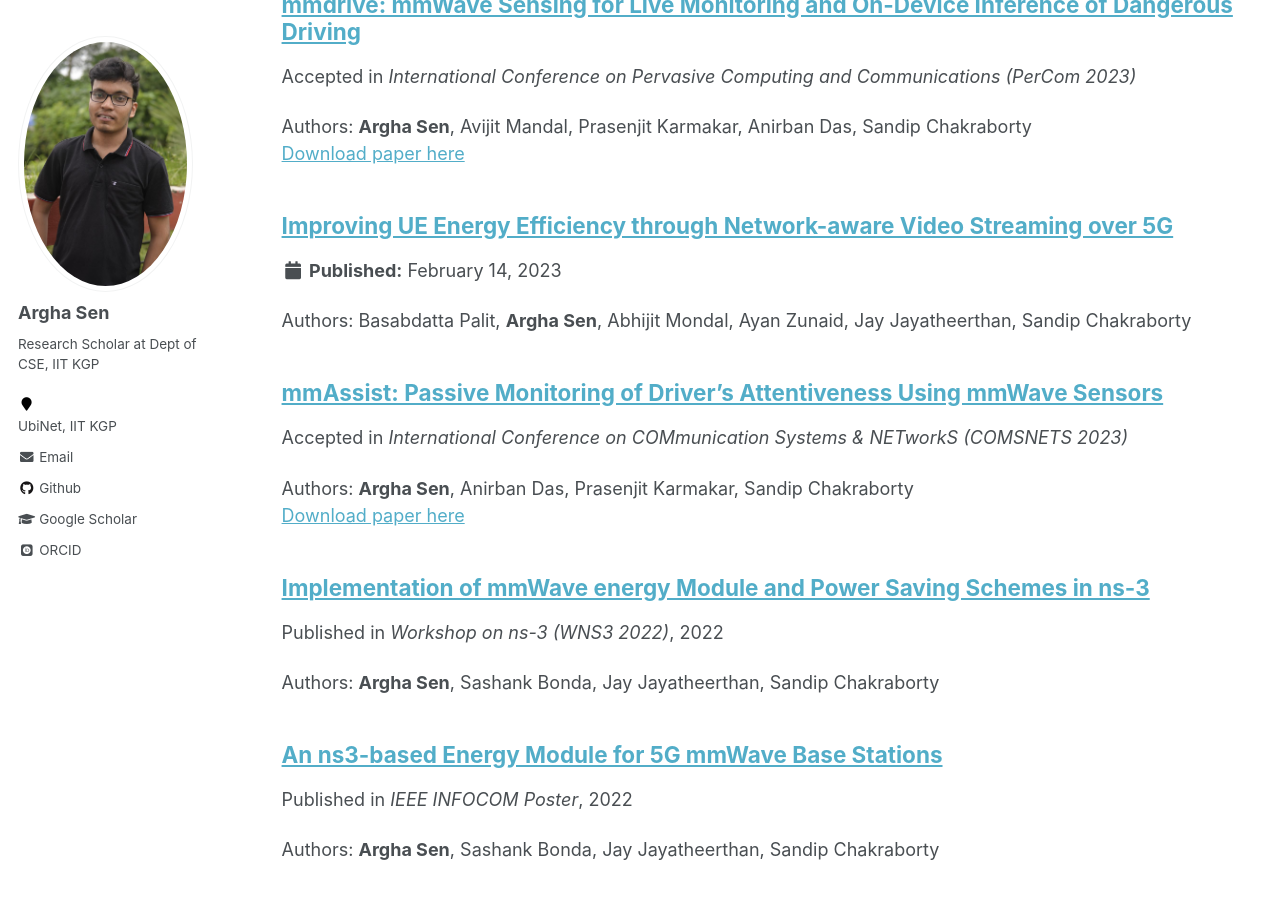
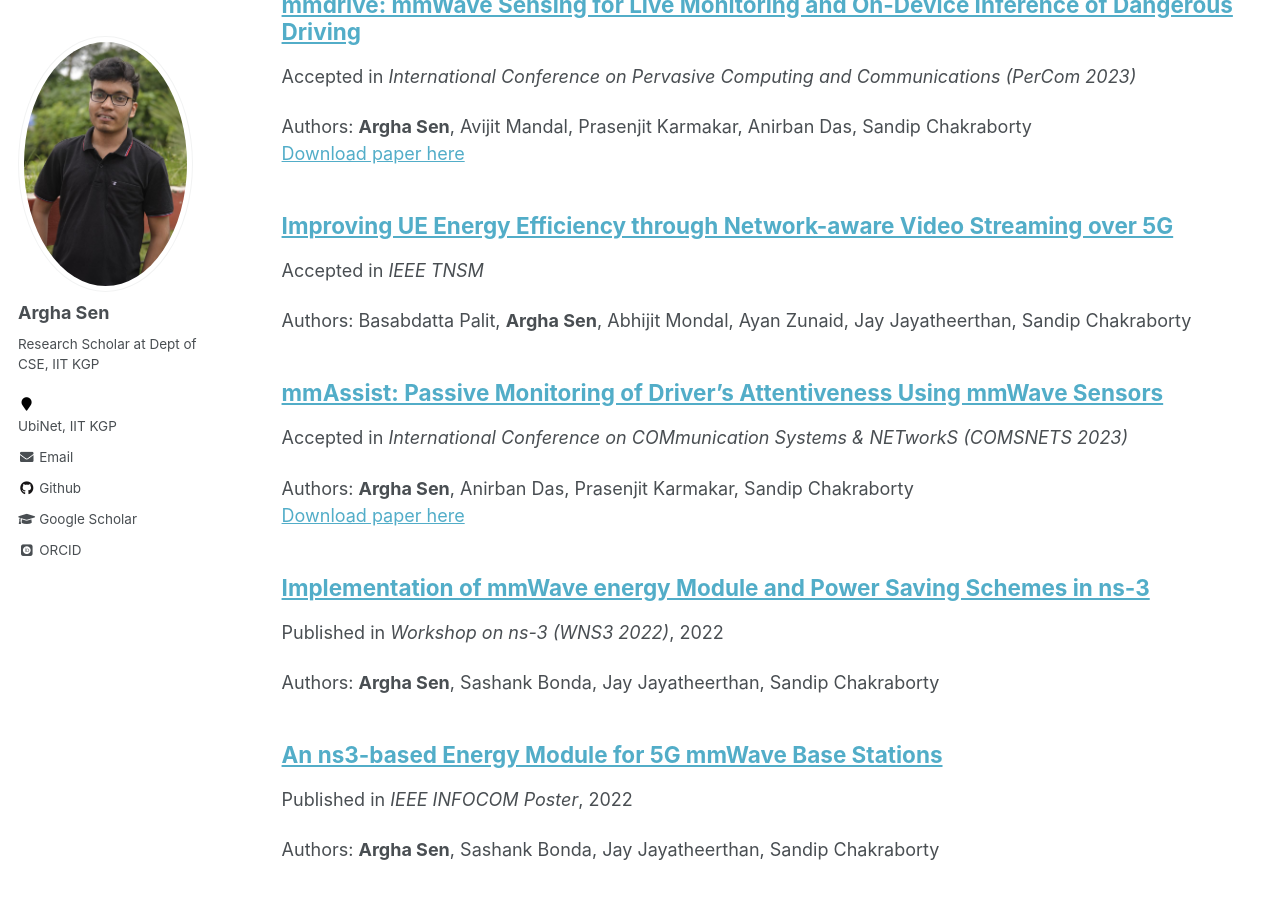
Before and after one commit to arghasen10/arghasen10.github.io, a Jekyll site: the page built from _pages/publications.md, in a window 1280 px wide and 900 px high, scrolled down 395 px. Built offline with Jekyll 4.4.1, drawn with Linux system fonts in a browser that asks for light colours; some web fonts are replaced.

Commit message:
TNSM peralnk

```diff
--- a/_publications/pub-1.md
+++ b/_publications/pub-1.md
@@ -1,8 +1,8 @@
 ---
 title: "Improving UE Energy Efficiency through Network-aware Video Streaming over 5G"
 collection: publications
-type: Published
-permalink: /publication/pep-2
+type: accepted
+permalink: /publication/pep-1
 date: 2023-02-14
 venue: 'IEEE TNSM'
 ---
```
